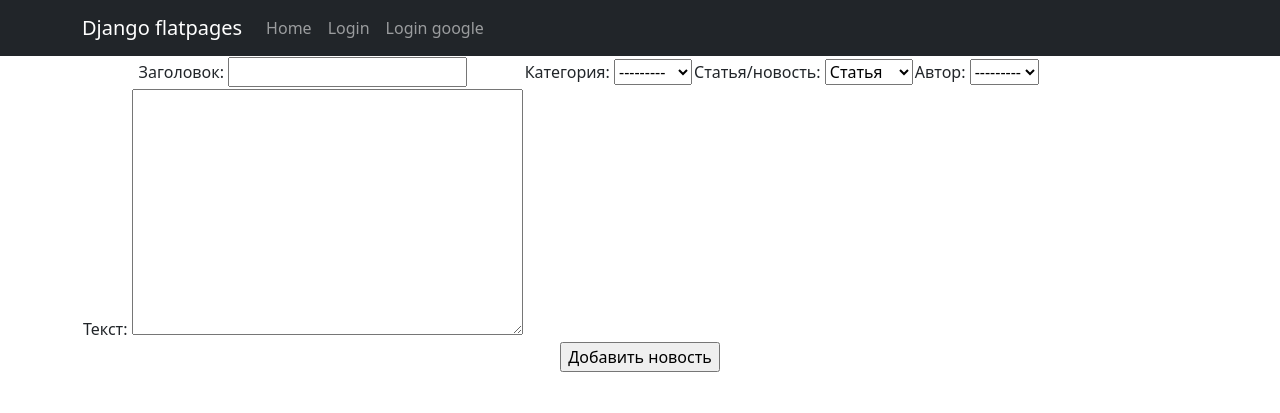
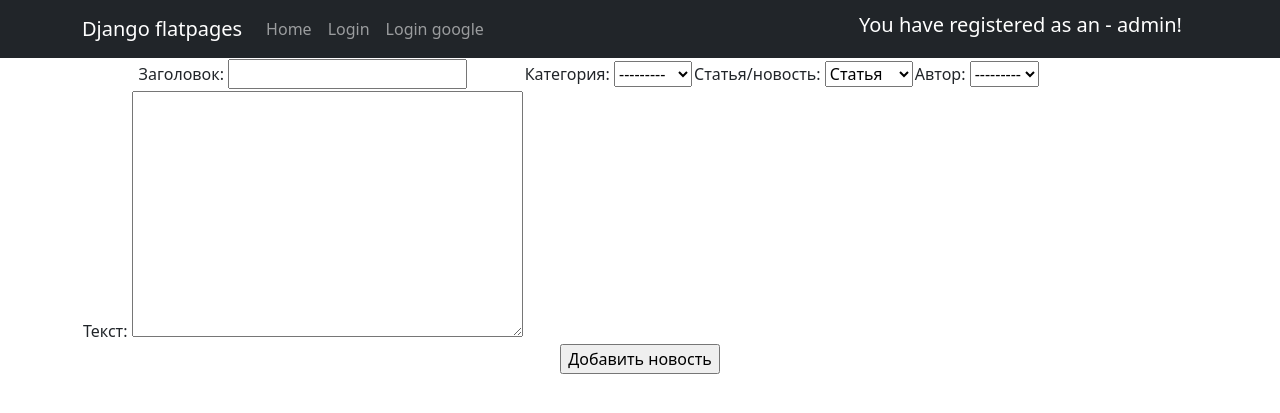
Before and after one commit to DonVitoSyso/Task_D2_9_NewsPortal, a Django app: page /news/add/ in a window 1280 px wide. Shown: the top 413 px of the page. Run offline with Django 4.2, Linux system fonts and the light colour scheme; the first user in the database is signed in; data comes from the database, SQL or seed files in the repository; some libraries are stand-ins or nearby versions.

Commit message:
Подкорректировал форму - добавил в шапку под кем зарегистрирован

```diff
--- a/templates/flatpages/default.html
+++ b/templates/flatpages/default.html
@@ -36,6 +36,8 @@
                        </li>
                    </ul>
                </div>
+               {% load account %} <!-- Загружаем тег который позволит получить нам ссылку на подтверждение -->
+                <h1 class="navbar-brand">You have registered as an - {{ user.username }}!</h1>
            </div>
         </nav>
         <!-- Page content-->
```
Also changed, not shown: db.sqlite3.
